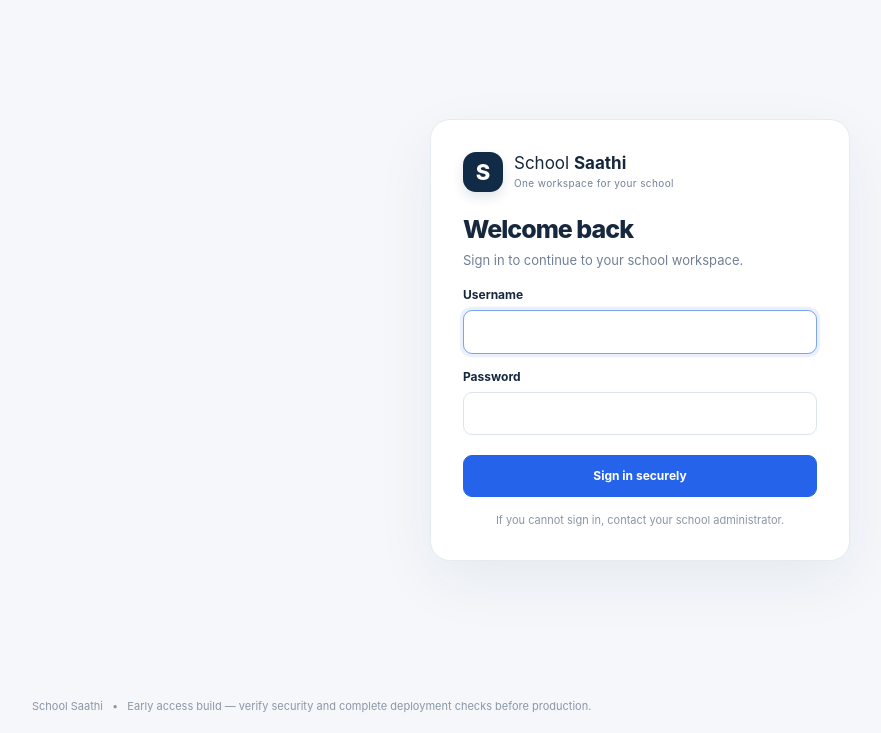
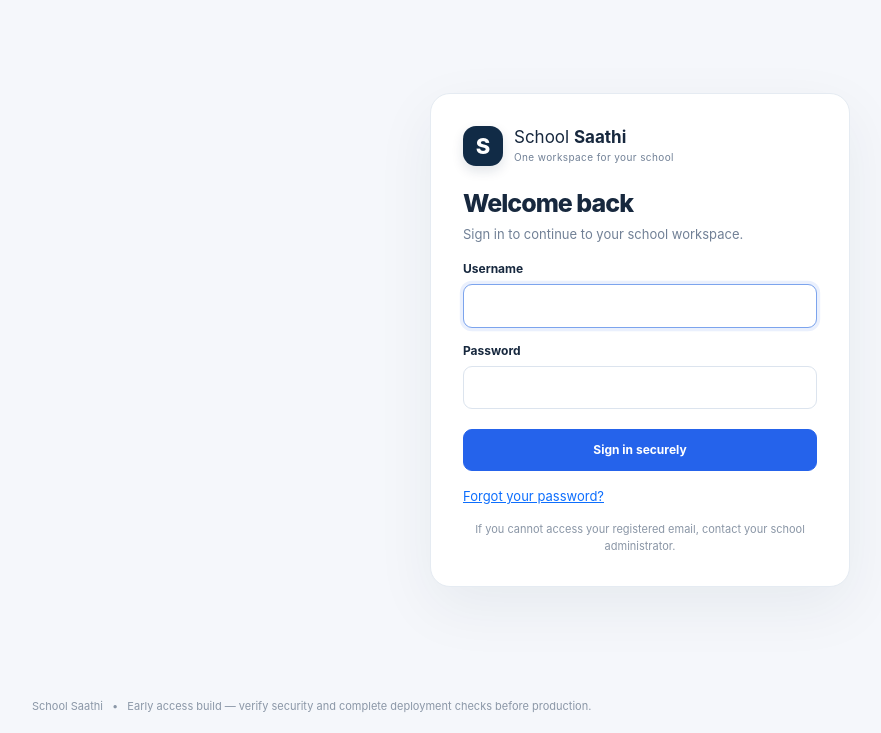
Before and after one commit to pk8873/My_school, a Django app: page /accounts/login/ in a window 1280 px wide. Shown: the part 76-809 px from the top of the page, without its empty margins (0-881 px from the left). Run offline with Django 5.2, Linux system fonts and the light colour scheme.

Commit message:
feat: link password recovery from sign-in page

```diff
--- a/templates/registration/login.html
+++ b/templates/registration/login.html
@@ -1 +1 @@
-{% extends "base.html" %}{% block title %}Sign in · School Saathi{% endblock %}{% block content %}<section class="login-card"><a class="brand" href="/"><span class="brand-mark">S</span><span>School <b>Saathi</b><small>One workspace for your school</small></span></a><h1>Welcome back</h1><p>Sign in to continue to your school workspace.</p><form method="post">{% csrf_token %}{{ form.non_field_errors }}<label for="{{ form.username.id_for_label }}">Username</label>{{ form.username }}{% if form.username.errors %}<div class="text-danger small">{{ form.username.errors }}</div>{% endif %}<label for="{{ form.password.id_for_label }}">Password</label>{{ form.password }}{% if form.password.errors %}<div class="text-danger small">{{ form.password.errors }}</div>{% endif %}<input type="hidden" name="next" value="{{ next }}"><button class="btn btn-primary" type="submit">Sign in securely</button></form><div class="login-help">If you cannot sign in, contact your school administrator.</div></section><script>document.querySelectorAll('.login-card input:not([type="hidden"])').forEach(el=>el.classList.add('form-control'))</script>{% endblock %}
+{% extends "base.html" %}{% block title %}Sign in · School Saathi{% endblock %}{% block content %}<section class="login-card"><a class="brand" href="/"><span class="brand-mark">S</span><span>School <b>Saathi</b><small>One workspace for your school</small></span></a><h1>Welcome back</h1><p>Sign in to continue to your school workspace.</p><form method="post">{% csrf_token %}{{ form.non_field_errors }}<label for="{{ form.username.id_for_label }}">Username</label>{{ form.username }}{% if form.username.errors %}<div class="text-danger small">{{ form.username.errors }}</div>{% endif %}<label for="{{ form.password.id_for_label }}">Password</label>{{ form.password }}{% if form.password.errors %}<div class="text-danger small">{{ form.password.errors }}</div>{% endif %}<input type="hidden" name="next" value="{{ next }}"><button class="btn btn-primary" type="submit">Sign in securely</button></form><p class="mt-3 mb-0"><a href="{% url 'password_reset' %}">Forgot your password?</a></p><div class="login-help">If you cannot access your registered email, contact your school administrator.</div></section><script>document.querySelectorAll('.login-card input:not([type="hidden"])').forEach(el=>el.classList.add('form-control'))</script>{% endblock %}
```
